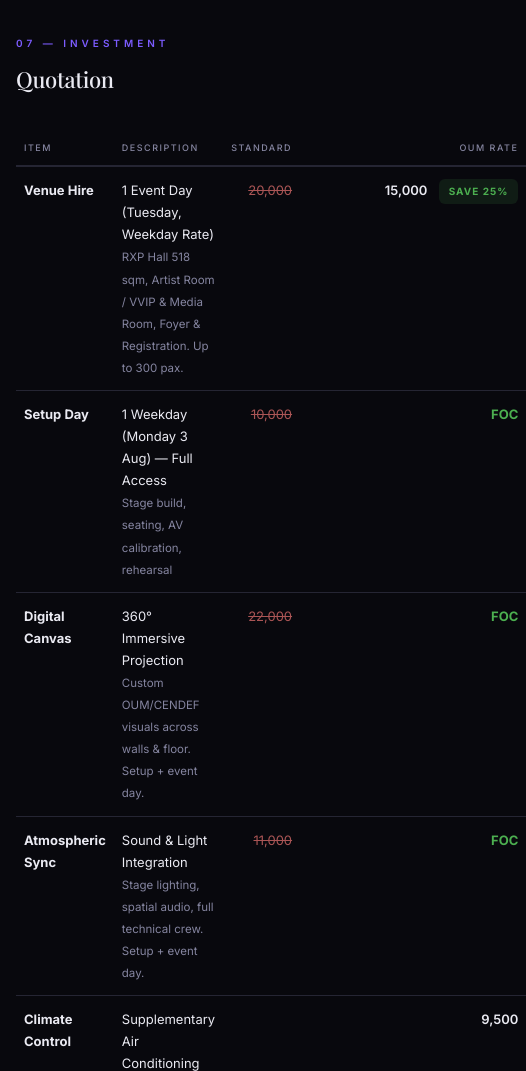
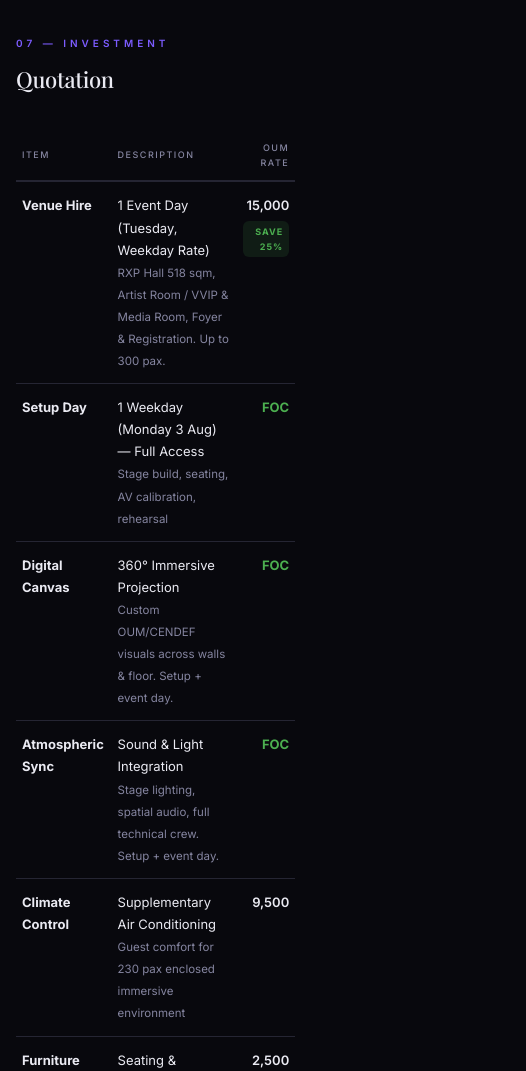
Before and after one commit to sebkowski/rxp-oum-proposal, a plain HTML site: page index.html in a window 390 px wide. Shown: the part 8340-9411 px from the top of the page, 526 px wide, since content can reach past the window. Drawn offline with nearby package versions, Linux system fonts and the light colour scheme; a web font is replaced by a local one.

Commit message:
Mobile: hide Standard column in pricing table
The 'OUM Rate' column was getting crushed because:
1. Inline th widths (Item 20% + Standard 13% + OUM Rate 16%) left
   too little room for the rate value + savings badge
2. nowrap on the last column prevented wrapping

On mobile, hide the Standard (strikethrough) column entirely — it's
already restated in the footnote — and let widths auto-size. Savings
badge wraps to a new line under the rate.

```diff
--- a/index.html
+++ b/index.html
@@ -583,14 +583,26 @@
     .featured-img { height: 240px; margin-top: 32px; }
     .photo-grid { grid-template-columns: 1fr; gap: 12px; }
 
-    /* Pricing table — shrink padding & font, prefer wrap over scroll */
-    .pricing-table th { font-size: 9px; padding: 10px 8px; letter-spacing: 1.5px; }
-    .pricing-table td { padding: 12px 8px; font-size: 13px; }
-    .pricing-table td:nth-child(3),
-    .pricing-table td:last-child { font-size: 13px; }
+    /* Pricing table — hide the strikethrough "Standard" column on mobile;
+       it's secondary info (also restated in the footnote) and was the thing
+       crowding "OUM Rate" off-screen. Drop hard inline widths too. */
+    .pricing-table th,
+    .pricing-table td { width: auto !important; }
+    .pricing-table th:nth-child(3),
+    .pricing-table td:nth-child(3) { display: none; }
+    .pricing-table th { font-size: 9px; padding: 10px 6px; letter-spacing: 1.5px; }
+    .pricing-table td { padding: 12px 6px; font-size: 13px; white-space: normal; }
+    .pricing-table td:last-child { font-size: 13px; white-space: normal; }
     .pricing-table .desc { font-size: 11.5px; }
+    .pricing-table .savings-badge {
+      display: inline-block;
+      margin-left: 0;
+      margin-top: 4px;
+      font-size: 9px;
+      padding: 3px 6px;
+    }
     .pricing-table .subtotal td { font-size: 14px; padding-top: 20px; }
-    .pricing-table .total td { font-size: 18px; padding-top: 12px; }
+    .pricing-table .total td { font-size: 16px; padding-top: 12px; white-space: normal; }
   }
 
   /* ─── SMALL PHONES (≤420px) ─── */
```
